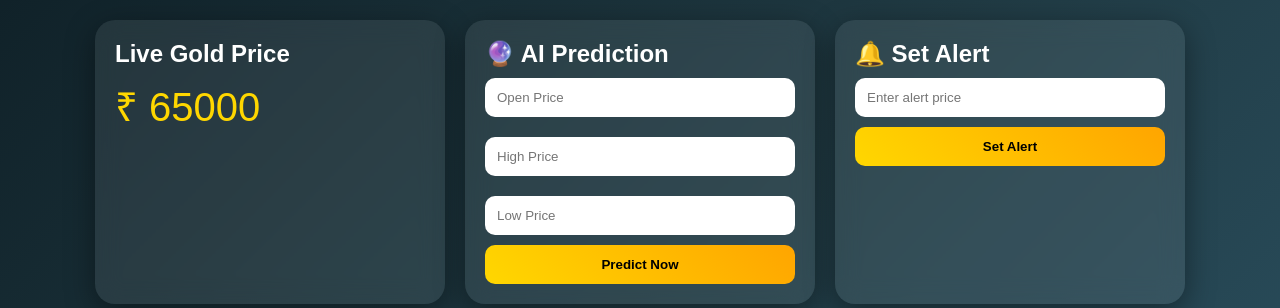
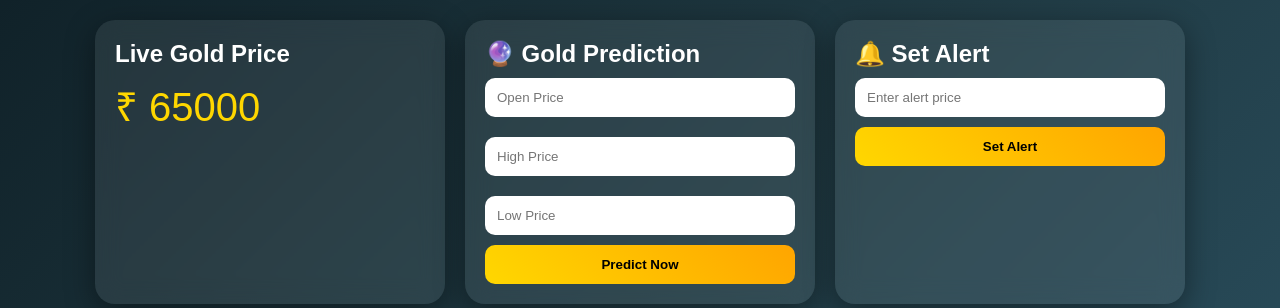
Before and after one commit to Manthanyadav/gold-price-app, a Flask app: page / in a window 1280 px wide. Shown: the part 73-381 px from the top of the page. Run offline with Flask 3, Linux system fonts and the light colour scheme; data that the repository does not hold is empty; parts of the project's set-up code (start-up, migrations or seed data) failed here and were passed over; some libraries are stand-ins or nearby versions.

Commit message:
Change AI Prediction heading to Gold Prediction

```diff
--- a/templates/index.html
+++ b/templates/index.html
@@ -89,7 +89,7 @@
 
     <!-- Prediction -->
     <div class="card">
-        <h2>🔮 AI Prediction</h2>
+        <h2>🔮 Gold Prediction</h2>
 
         <form action="/predict" method="post">
             <input type="text" name="Open" placeholder="Open Price">
```
